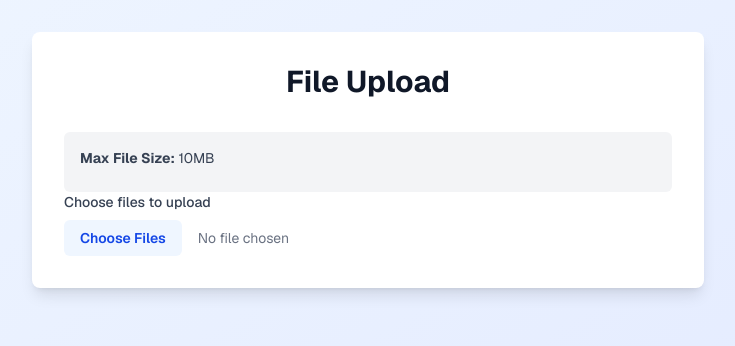
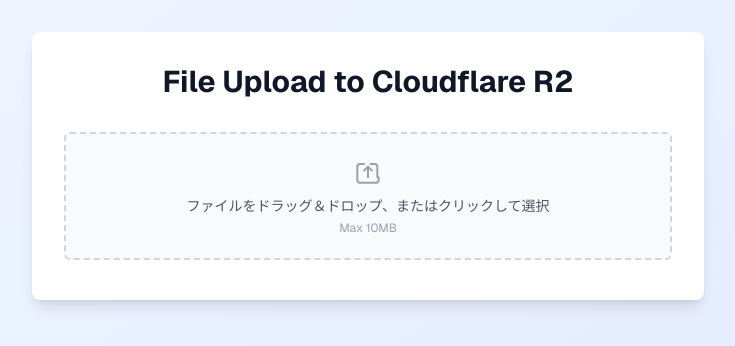
Before and after one commit to ku6ryo/R2FileUpload, a Next.js app in the folder next/: page / in a window 1280 px wide. Shown: the top 346 px of the page, without its empty margins (272-1007 px from the left). Built offline with nearby package versions, Linux system fonts and the light colour scheme.

Commit message:
added drop zone

```diff
--- a/next/src/app/page.tsx
+++ b/next/src/app/page.tsx
@@ -1,6 +1,6 @@
 "use client";
 
-import { useState } from "react";
+import { useState, useRef } from "react";
 
 // Format bytes as TB, GB, MB, KB, or B
 function formatBytes(bytes: number): string {
@@ -16,11 +16,18 @@ export default function Home() {
   const [uploading, setUploading] = useState(false);
   const [fileTable, setFileTable] = useState<any[]>([]); // { name, size, type, status, url, ... }
 
-  // Add new files to the table and trigger upload
-  const handleFileChange = (e: React.ChangeEvent<HTMLInputElement>) => {
-    const selectedFiles = e.target.files ? Array.from(e.target.files) : [];
+  // Drag and drop & file select logic
+  const fileInputRef = useRef<HTMLInputElement>(null);
+  const [dragActive, setDragActive] = useState(false);
+
+  const handleFileChange = (e: React.ChangeEvent<HTMLInputElement> | React.DragEvent<HTMLDivElement>) => {
+    let selectedFiles: File[] = [];
+    if ('dataTransfer' in e) {
+      selectedFiles = Array.from(e.dataTransfer.files);
+    } else {
+      selectedFiles = e.target.files ? Array.from(e.target.files) : [];
+    }
     if (!selectedFiles.length) return;
-    // Add new files to the table with status 'Being uploaded'
     setFileTable(prev => [
       ...prev,
       ...selectedFiles.map(f => ({
@@ -33,6 +40,30 @@ export default function Home() {
     ]);
     setFiles(selectedFiles);
     setTimeout(() => handleUpload(selectedFiles), 0);
+    // Reset input value so selecting the same files again will trigger onChange
+    if ('target' in e && e.target instanceof HTMLInputElement) {
+      e.target.value = '';
+    }
+  };
+
+  const handleDragOver = (e: React.DragEvent<HTMLDivElement>) => {
+    e.preventDefault();
+    e.stopPropagation();
+    setDragActive(true);
+  };
+  const handleDragLeave = (e: React.DragEvent<HTMLDivElement>) => {
+    e.preventDefault();
+    e.stopPropagation();
+    setDragActive(false);
+  };
+  const handleDrop = (e: React.DragEvent<HTMLDivElement>) => {
+    e.preventDefault();
+    e.stopPropagation();
+    setDragActive(false);
+    handleFileChange(e);
+  };
+  const handleAreaClick = () => {
+    fileInputRef.current?.click();
   };
 
   // Upload files and update their status in the table
@@ -90,38 +121,35 @@ export default function Home() {
       <main className="max-w-2xl mx-auto">
         <div className="bg-white dark:bg-gray-800 rounded-lg shadow-lg p-8">
           <h1 className="text-3xl font-bold text-gray-900 dark:text-white mb-8 text-center">
-            File Upload
+            File Upload to Cloudflare R2
           </h1>
 
-          <div className="bg-gray-100 dark:bg-gray-700 rounded-md p-4">
-            <p className="text-sm text-gray-700 dark:text-gray-300 mb-2">
-              <strong>Max File Size:</strong> 10MB
-            </p>
-          </div>
 
           <div className="space-y-6">
-            {/* File Selection */}
+            {/* Drag and Drop File Selection */}
             <div>
-              <label
-                htmlFor="file-upload"
-                className="block text-sm font-medium text-gray-700 dark:text-gray-300 mb-2"
+              <div
+                onClick={handleAreaClick}
+                onDragOver={handleDragOver}
+                onDragLeave={handleDragLeave}
+                onDrop={handleDrop}
+                className={`flex flex-col items-center justify-center border-2 border-dashed rounded-md cursor-pointer transition-colors h-32 mb-2 ${dragActive ? 'border-blue-500 bg-blue-50 dark:bg-blue-900/30' : 'border-gray-300 dark:border-gray-600 bg-gray-50 dark:bg-gray-700 hover:border-blue-400'}`}
+                tabIndex={0}
+                role="button"
+                aria-label="ファイルをドラッグ＆ドロップ、またはクリックして選択"
               >
-                Choose files to upload
-              </label>
-              <div className="relative">
+                <svg className="w-8 h-8 text-gray-400 mb-2" fill="none" stroke="currentColor" strokeWidth="1.5" viewBox="0 0 24 24">
+                  <path strokeLinecap="round" strokeLinejoin="round" d="M12 16v-8m0 0l-3 3m3-3l3 3M4 16v2a2 2 0 002 2h12a2 2 0 002-2v-2M4 16V8a2 2 0 012-2h3m10 10V8a2 2 0 00-2-2h-3" />
+                </svg>
+                <span className="text-sm text-gray-600 dark:text-gray-300 select-none">ファイルをドラッグ＆ドロップ、またはクリックして選択</span>
+                <span className="text-xs text-gray-400 dark:text-gray-500 mt-1">Max 10MB</span>
                 <input
+                  ref={fileInputRef}
                   id="file-upload"
                   type="file"
                   multiple
                   onChange={handleFileChange}
-                  className="block w-full text-sm text-gray-500 dark:text-gray-400
-                    file:mr-4 file:py-2 file:px-4
-                    file:rounded-md file:border-0
-                    file:text-sm file:font-semibold
-                    file:bg-blue-50 file:text-blue-700
-                    hover:file:bg-blue-100
-                    dark:file:bg-blue-900 dark:file:text-blue-300
-                    dark:hover:file:bg-blue-800"
+                  className="hidden"
                 />
               </div>
             </div>
```
